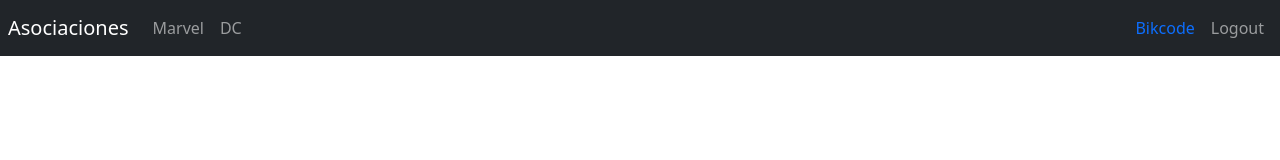
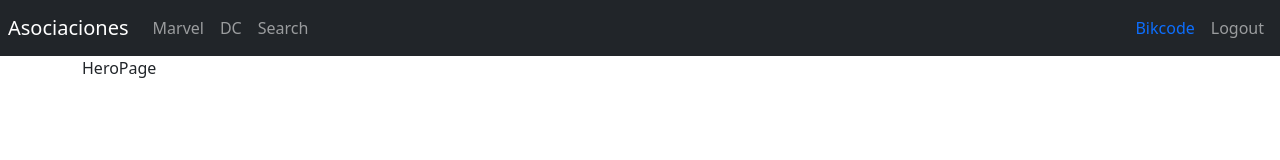
Before and after one commit to Bikcodeh/heroes-spa, a React (Vite) app: page /heroe in a window 1280 px wide. Shown: the top 160 px of the page. Built offline with nearby package versions, Linux system fonts and the light colour scheme.

Commit message:
create router for heroes and auth

```diff
--- /dev/null
+++ b/src/heroes/index.js
@@ -0,0 +1,2 @@
+export * from './pages';
+export * from './routes';
--- /dev/null
+++ b/src/heroes/pages/HeroPage.jsx
@@ -0,0 +1,6 @@
+
+export const HeroPage = () => {
+  return (
+    <div>HeroPage</div>
+  )
+}
--- /dev/null
+++ b/src/heroes/pages/SearchPage.jsx
@@ -0,0 +1,6 @@
+
+export const SearchPage = () => {
+  return (
+    <div>SearchPage</div>
+  )
+}
--- a/src/heroes/pages/index.js
+++ b/src/heroes/pages/index.js
@@ -1,2 +1,4 @@
 export * from './DCPage';
 export * from './MarvelPage';
+export * from './HeroPage';
+export * from './SearchPage';
--- /dev/null
+++ b/src/heroes/routes/HeroesRoutes.jsx
@@ -0,0 +1,20 @@
+import { Routes, Route, Navigate } from "react-router-dom";
+import { MarvelPage, DCPage, SearchPage, HeroPage } from "../pages";
+import { Navbar } from "../../ui";
+
+export const HeroesRoutes = () => {
+  return (
+    <>
+      <Navbar />
+      <div className="container">
+        <Routes>
+          <Route path="marvel" element={<MarvelPage />} />
+          <Route path="dc" element={<DCPage />} />
+          <Route path="search" element={<SearchPage />} />
+          <Route path="heroe" element={<HeroPage />} />
+          <Route path="/" element={<Navigate to="/marvel" />} />
+        </Routes>
+      </div>
+    </>
+  );
+};
--- a/src/router/AppRouter.jsx
+++ b/src/router/AppRouter.jsx
@@ -1,19 +1,14 @@
 import { Routes, Route, Navigate } from "react-router-dom";
-
-import { MarvelPage, DCPage } from "../heroes/pages";
 import { LoginPage } from "../auth/pages";
 
-import { Navbar } from "../ui";
+import { HeroesRoutes } from "../heroes/routes/HeroesRoutes";
 
 export const AppRouter = () => {
   return (
     <>
-    <Navbar />
       <Routes>
-        <Route path="marvel" element={<MarvelPage />} />
-        <Route path="dc" element={<DCPage />} />
         <Route path="login" element={<LoginPage />} />
-        <Route path="/" element={<Navigate to="/marvel" />} />
+        <Route path="/*" element={<HeroesRoutes />} />
       </Routes>
     </>
   );
--- a/src/ui/components/NavBar.jsx
+++ b/src/ui/components/NavBar.jsx
@@ -16,6 +16,10 @@
           <NavLink className={ ({isActive}) => `nav-item nav-link ${ isActive ? 'active': ''}`} to="/dc">
             DC
           </NavLink>
+
+          <NavLink className={ ({isActive}) => `nav-item nav-link ${ isActive ? 'active': ''}`} to="/search">
+            Search
+          </NavLink>
         </div>
       </div>
 
```
